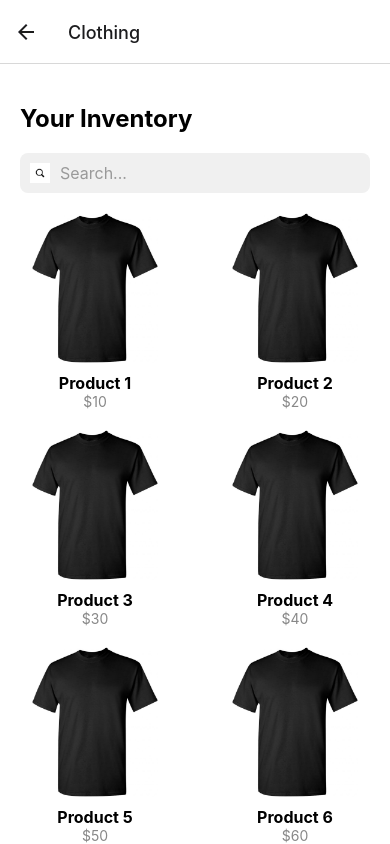
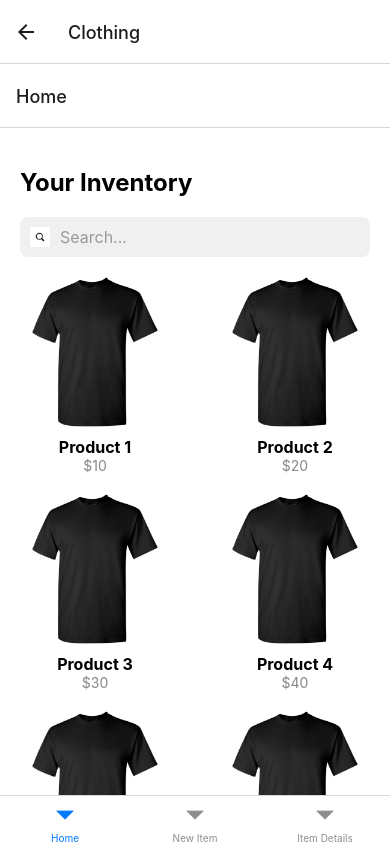
Before and after one commit to GitYaw/Voguify-GDSC, a React Native app: screen /Clothing in a window 390 px wide. Built offline with nearby package versions, Linux system fonts and the light colour scheme.

Commit message:
Add tab navigation to clothing page
Will likely use tab navigation on home page instead

```diff
--- a/package.json
+++ b/package.json
@@ -10,6 +10,7 @@
   },
   "dependencies": {
     "@expo/metro-runtime": "~3.1.3",
+    "@react-navigation/bottom-tabs": "^6.5.20",
     "@react-navigation/native": "^6.1.17",
     "@react-navigation/native-stack": "^6.9.26",
     "expo": "~50.0.7",
--- a/pages/ClothingView.js
+++ b/pages/ClothingView.js
@@ -1,5 +1,9 @@
 import React from 'react';
-import { View, Text, StyleSheet, ScrollView, Image, TextInput, TouchableOpacity, createBottomTabNavigator } from 'react-native';
+import { View, Text, StyleSheet, ScrollView, Image, TextInput, TouchableOpacity } from 'react-native';
+import { createBottomTabNavigator } from '@react-navigation/bottom-tabs';
+
+import NewItemView from './NewItemView';
+import ItemDetailsView from './ItemDetailsView';
 
 import { useNavigation } from '@react-navigation/native';
 import blackTshirt from '../assets/black_tshirt.jpeg';
@@ -16,6 +20,20 @@ const products = [
     { id: 7, name: 'Product 7', price: '$70', image: blackTshirt },
     { id: 8, name: 'Product 8', price: '$80', image: blackTshirt },
 ];
+
+const Tab = createBottomTabNavigator();
+
+const App = () => {
+    return (
+
+        <Tab.Navigator>
+            <Tab.Screen name="Home" component={ClothingView} />
+            <Tab.Screen name="New Item" component={NewItemView} />
+            <Tab.Screen name="Item Details" component={ItemDetailsView} />
+        </Tab.Navigator>
+
+    );
+};
 
 const ClothingView = () => {
     const navigation = useNavigation();
@@ -63,20 +81,6 @@ const ClothingView = () => {
     );
 };
 
-// const Tab = createBottomTabNavigator();
-
-// const App = () => {
-//   return (
-
-//         <Tab.Navigator>
-//           <Tab.Screen name="Home" component={HomeView} />
-//           <Tab.Screen name="Stats" component={HomeView} />
-//           <Tab.Screen name="Profile" component={HomeView} />
-//         </Tab.Navigator>
-
-//   );
-// };
-
 const styles = StyleSheet.create({
     container: {
         flex: 1,
@@ -112,7 +116,7 @@ const styles = StyleSheet.create({
         fontSize: 16,
     },
     productList: {
-    paddingBottom: 80, // To accommodate bottom navigator
+        paddingBottom: 80,
     },
     productRow: {
         flexDirection: 'row',
@@ -139,4 +143,4 @@ const styles = StyleSheet.create({
     },
 });
 
-export default ClothingView;
+export default App;
```
Also changed, not shown: 1 other file (tests, documents, lock files or other folders). Lines whose indentation alone changed are shown as unchanged.
